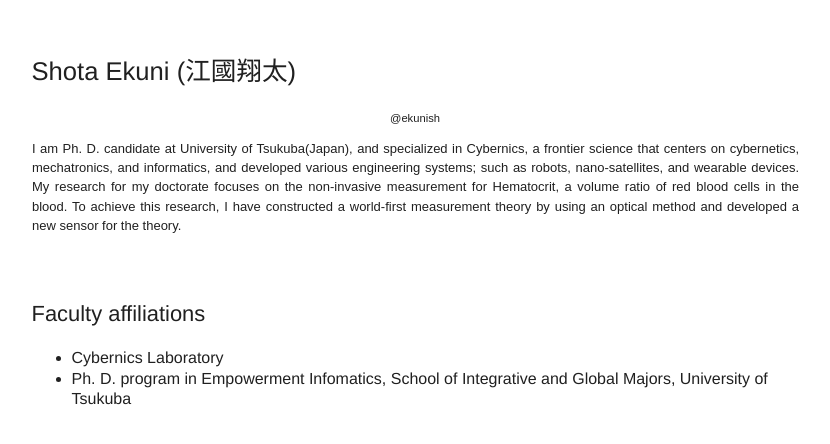
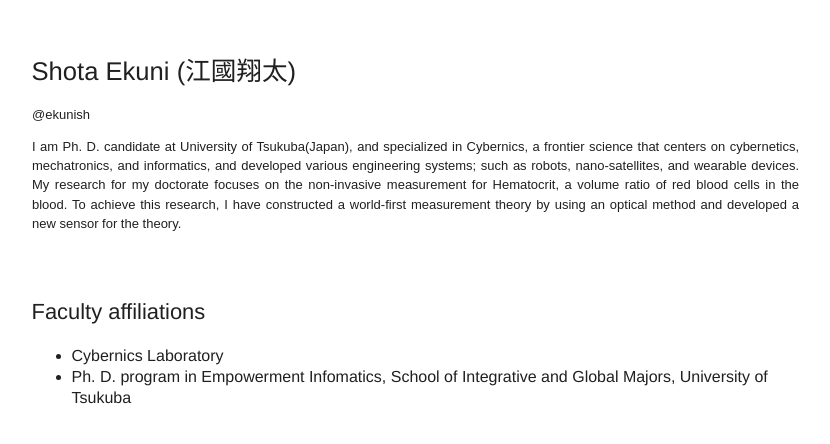
Before and after one commit to ekunish/ekunish.github.io, a plain HTML site: page index.html in a window 1280 px wide. Shown: the whole page, without its empty margins (225-1055 px from the left). Drawn offline with nearby package versions, Linux system fonts and the light colour scheme.

Commit message:
modified index.html

```diff
--- a/index.html
+++ b/index.html
@@ -19,7 +19,7 @@
 
 	<body link="#202020" alink="#202020" vlink="#202020">
     <h1>Shota Ekuni (江國翔太)</h1>
-    <small>@ekunish</small>
+    <p>@ekunish</p>
     <p>
     I am Ph. D. candidate at University of Tsukuba(Japan), and specialized in Cybernics, a frontier science that centers on cybernetics, mechatronics, and informatics, and developed various engineering systems; such as robots, nano-satellites, and wearable devices. My research for my doctorate focuses on the non-invasive measurement for Hematocrit, a volume ratio of red blood cells in the blood. To achieve this research, I have constructed a world-first measurement theory by using an optical method and developed a new sensor for the theory.
     </p>
```
